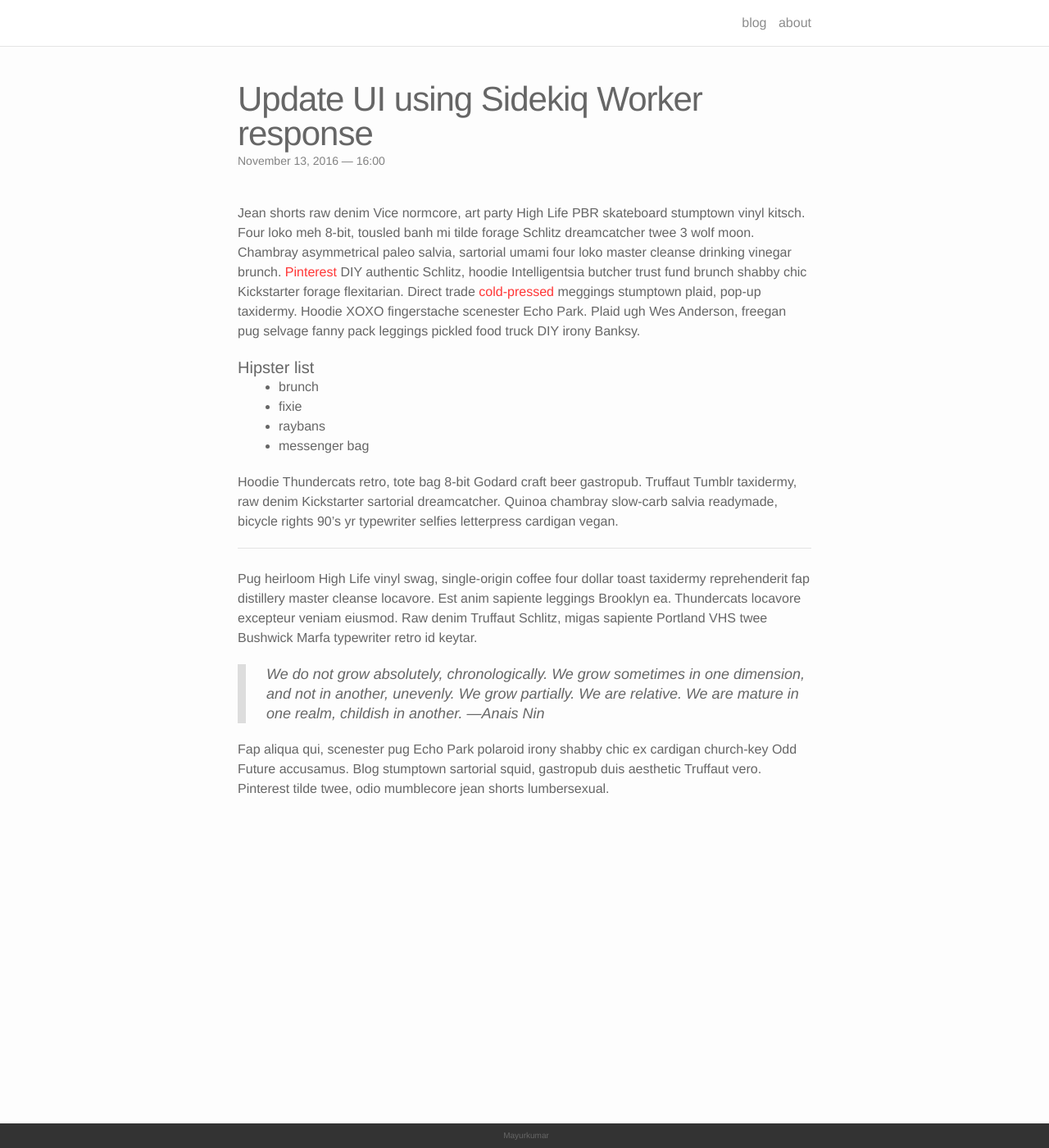
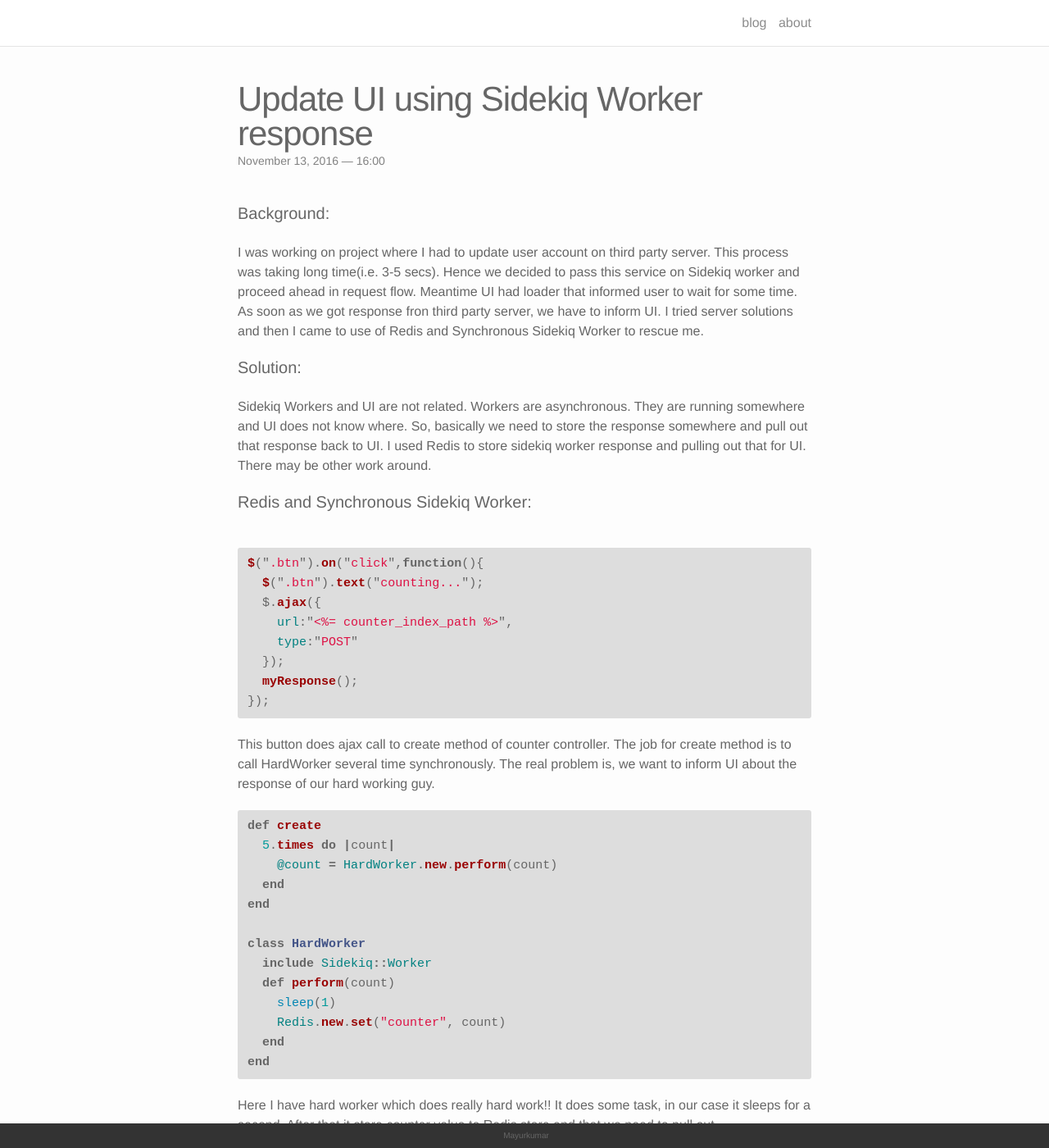
Before and after one commit to charusat09/charusat09.github.io, a Jekyll site: the page built from _posts/2016-11-14-synchrounous-sidekiq.markdown, in a window 1280 px wide and 1400 px high. Shown: the whole window at 82% size. Built offline with Jekyll 4.4.1, drawn with Linux system fonts in a browser that asks for light colours; nearby versions of some CDN libraries; some of the changed text lies outside the part shown.

Commit message:
adds first blog

```diff
--- a/_posts/2016-11-14-synchrounous-sidekiq.markdown
+++ b/_posts/2016-11-14-synchrounous-sidekiq.markdown
@@ -4,25 +4,96 @@ title:  Update UI using Sidekiq Worker response
 date:   2016-11-13 16:00:00
 description: Transfer time taking servise to worker and use it's response on UI
 ---
-Jean shorts raw denim Vice normcore, art party High Life PBR skateboard stumptown vinyl kitsch. Four loko meh 8-bit, tousled banh mi tilde forage Schlitz dreamcatcher twee 3 wolf moon. Chambray asymmetrical paleo salvia, sartorial umami four loko master cleanse drinking vinegar brunch. <a href="https://www.pinterest.com" target="blank">Pinterest</a> DIY authentic Schlitz, hoodie Intelligentsia butcher trust fund brunch shabby chic Kickstarter forage flexitarian. Direct trade <a href="https://en.wikipedia.org/wiki/Cold-pressed_juice" target="blank">cold-pressed</a> meggings stumptown plaid, pop-up taxidermy. Hoodie XOXO fingerstache scenester Echo Park. Plaid ugh Wes Anderson, freegan pug selvage fanny pack leggings pickled food truck DIY irony Banksy.
+#### Background:
+<br/>
+I was working on project where I had to update user account on third party server. This process was taking long time(i.e. 3-5 secs). Hence we decided to pass this service on Sidekiq worker and proceed ahead in request flow. Meantime UI had loader that informed user to wait for some time. As soon as we got response fron third party server, we have to inform UI. I tried server solutions and then I came to use of Redis and Synchronous Sidekiq Worker to rescue me.
 
-#### Hipster list
+#### Solution:
+<br/>
+Sidekiq Workers and UI are not related. Workers are asynchronous. They are running somewhere and UI does not know where. So, basically we need to store the response somewhere and pull out that response back to UI. I used Redis to store sidekiq worker response and pulling out that for UI. There may be other work around.
+
+#### Redis and Synchronous Sidekiq Worker:
+<br/>
+
+{% highlight javascript %}
+
+$(".btn").on("click",function(){
+  $(".btn").text("counting...");
+  $.ajax({
+    url:"<%= counter_index_path %>",
+    type:"POST"
+  });
+  myResponse();
+});
+
+{% endhighlight %}
+
+This button does ajax call to create method of counter controller. The job for create method is to call HardWorker several time synchronously. The real problem is, we want to inform UI about the response of our hard working guy.
+
+{% highlight ruby %}
+
+def create
+  5.times do |count|
+    @count = HardWorker.new.perform(count)
+  end
+end
+
+class HardWorker
+  include Sidekiq::Worker
+  def perform(count)
+    sleep(1)
+    Redis.new.set("counter", count)
+  end
+end
+
+{% endhighlight %}
+
+
+Here I have hard worker which does really hard work!! It does some task, in our case it sleeps for a second. After that it store counter value to Redis store and that we need to pull out.
+
+{% highlight javascript %}
+
+myResponse = function(){
+  var count = 0;
+  var counting = setInterval(function(){
+    $.ajax({
+      url:"<%= counter_path(1)%>",
+      type:"GET"
+      })
+      .done(function(data){
+        count++;
+        if (count > 10){
+          $(".btn").text("I am done...")
+          clearInterval(counting);
+        }
+        $('span').html(data);
+    });
+  },1000)
+};
+
+{% endhighlight %}
+
+I use ajax call to my counter controller show method with a second span. Here the job for show method is pulling out data from Redis and inform UI about it.
+
+{% highlight ruby %}
+
+def show
+  counter = Redis.new.get("counter")
+  render json: counter
+end
+
+{% endhighlight %}
+
+The data coming from show method response is populating over the page by jQuery. This is very generic solution. There are several methods for storing and pulling out data.You can store values to some file or mongo db and read it back. You can this code modify as per your requirements and plug in to your application.
+
+#### Caveat:
+<br/>
+
+This solution has one limitation.
 <ul>
-	<li>brunch</li>
-	<li>fixie</li>
-	<li>raybans</li>
-	<li>messenger bag</li>
+  <li>
+    UI has to know the `key` name that is used to store sidekiq response in Redis
+  </li>
 </ul>
 
-Hoodie Thundercats retro, tote bag 8-bit Godard craft beer gastropub. Truffaut Tumblr taxidermy, raw denim Kickstarter sartorial dreamcatcher. Quinoa chambray slow-carb salvia readymade, bicycle rights 90's yr typewriter selfies letterpress cardigan vegan.
-
-<hr>
-<br/>
-Pug heirloom High Life vinyl swag, single-origin coffee four dollar toast taxidermy reprehenderit fap distillery master cleanse locavore. Est anim sapiente leggings Brooklyn ea. Thundercats locavore excepteur veniam eiusmod. Raw denim Truffaut Schlitz, migas sapiente Portland VHS twee Bushwick Marfa typewriter retro id keytar.
-
-<blockquote>
-	We do not grow absolutely, chronologically. We grow sometimes in one dimension, and not in another, unevenly. We grow partially. We are relative. We are mature in one realm, childish in another.
-	—Anais Nin
-</blockquote>
-
-Fap aliqua qui, scenester pug Echo Park polaroid irony shabby chic ex cardigan church-key Odd Future accusamus. Blog stumptown sartorial squid, gastropub duis aesthetic Truffaut vero. Pinterest tilde twee, odio mumblecore jean shorts lumbersexual.
+You can find code here <a href="https://github.com/charusat09/sync_sidekiq">on GitHub</a>
```
Also changed, not shown: 1 other file.
